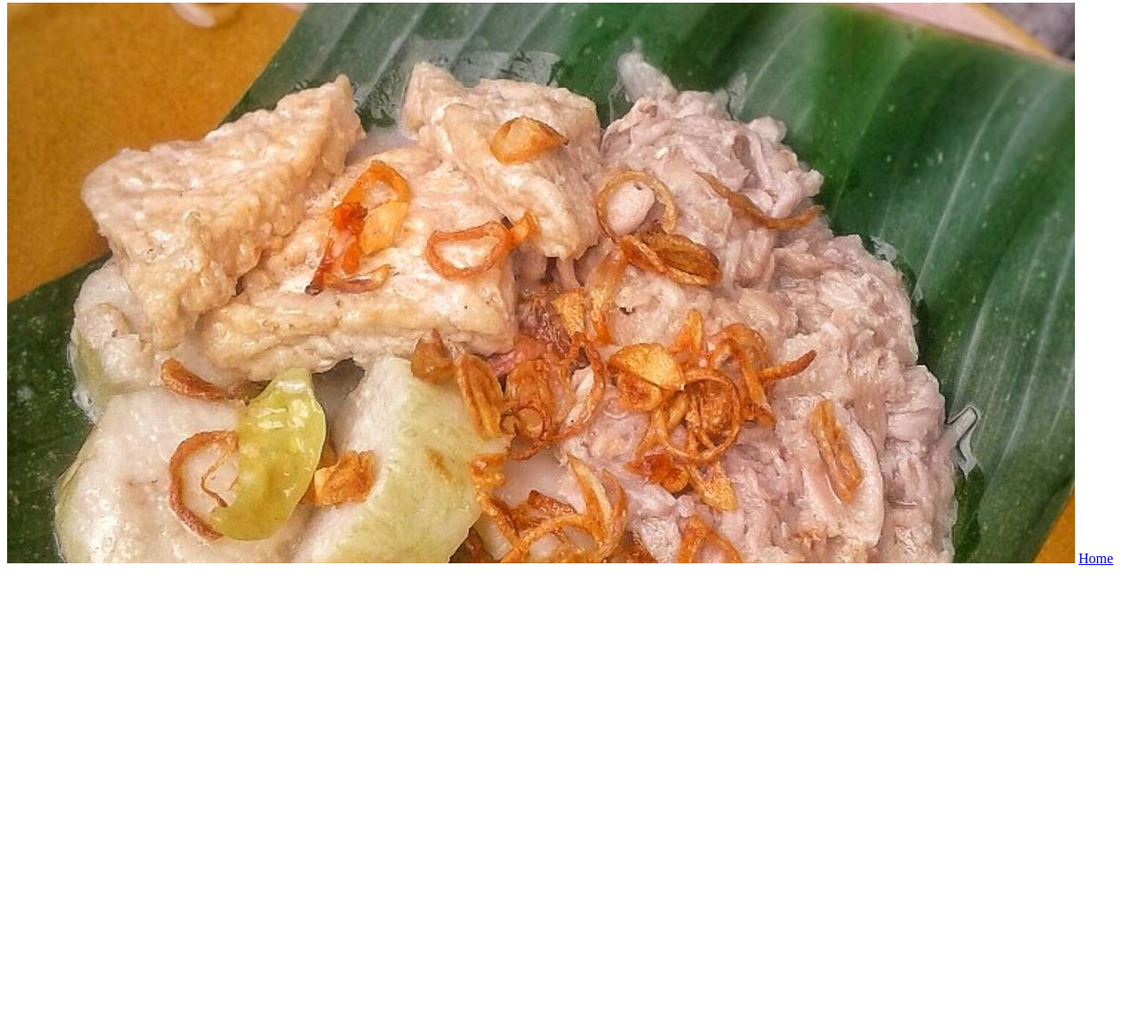
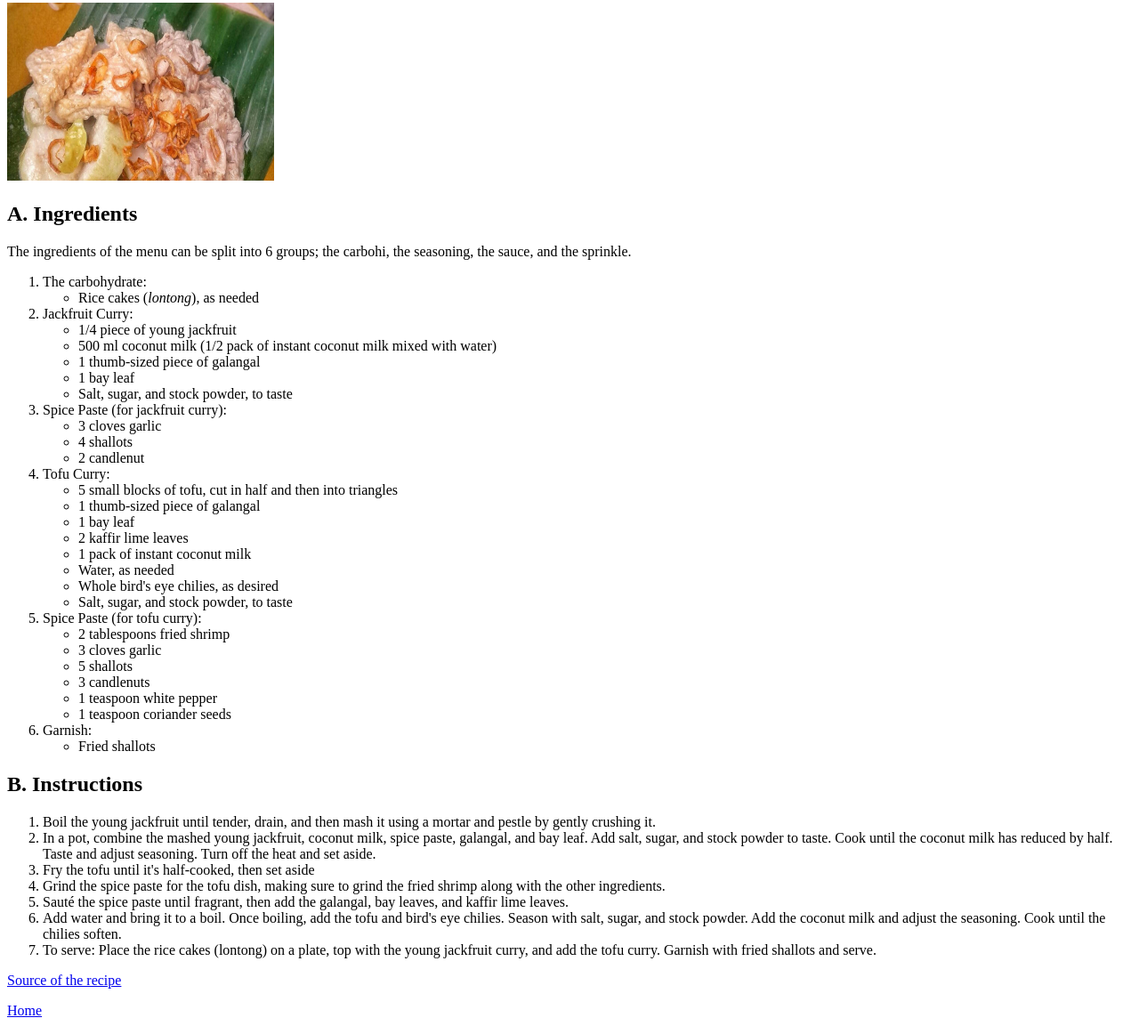
Before and after one commit to khafidhteer/odin-recipes, a plain HTML site: page recipes/lentog-tanjung.html in a window 1280 px wide. Shown: the part 77-1230 px from the top of the page at 89% size. Before the commit the page ends 800 px from the top, so only its background shows below. Drawn offline with Linux system fonts and the light colour scheme.

Commit message:
Adding more details on the recipe pages
Add ingredients and instructions details on the page of Nasi Pager
and Lentog Tanjung

```diff
--- a/recipes/lentog-tanjung.html
+++ b/recipes/lentog-tanjung.html
@@ -7,7 +7,64 @@
 </head>
 <body>
   <h1>Lentog Tanjung</h1>
-  <img src="../images/lentog-tanjung.jpg" alt="Lentog Tanjung">
+  <img src="../images/lentog-tanjung.jpg" alt="Lentog Tanjung" width="300" height="200">
+  <h2>A. Ingredients</h2>
+  <p>The ingredients of the menu can be split into 6 groups; the carbohi, the seasoning, the sauce, and the sprinkle.</p>
+  <ol>
+    <li>The carbohydrate:</li>
+      <ul>
+        <li>Rice cakes (<em>lontong</em>), as needed</li>
+      </ul>
+    <li>Jackfruit Curry:</li>
+      <ul>
+        <li>1/4 piece of young jackfruit</li>
+        <li>500 ml coconut milk (1/2 pack of instant coconut milk mixed with water)</li>
+        <li>1 thumb-sized piece of galangal</li>
+        <li>1 bay leaf</li>
+        <li>Salt, sugar, and stock powder, to taste</li>
+      </ul>
+    <li>Spice Paste (for jackfruit curry):</li>
+      <ul>
+        <li>3 cloves garlic</li>
+        <li>4 shallots</li>
+        <li>2 candlenut</li>
+      </ul>
+    <li>Tofu Curry:</li>
+      <ul>
+        <li>5 small blocks of tofu, cut in half and then into triangles</li>
+        <li>1 thumb-sized piece of galangal</li>
+        <li>1 bay leaf</li>
+        <li>2 kaffir lime leaves</li>
+        <li>1 pack of instant coconut milk</li>
+        <li>Water, as needed</li>
+        <li>Whole bird's eye chilies, as desired</li>
+        <li>Salt, sugar, and stock powder, to taste</li>
+      </ul>
+    <li>Spice Paste (for tofu curry):</li>
+      <ul>
+        <li>2 tablespoons fried shrimp</li>
+        <li>3 cloves garlic</li>
+        <li>5 shallots</li>
+        <li>3 candlenuts</li>
+        <li>1 teaspoon white pepper</li>
+        <li>1 teaspoon coriander seeds</li>
+      </ul>
+    <li>Garnish:</li>
+      <ul>
+        <li>Fried shallots</li>
+      </ul>
+	</ol>
+	<h2>B. Instructions</h2>
+	<ol>
+		<li>Boil the young jackfruit until tender, drain, and then mash it using a mortar and pestle by gently crushing it.</li>
+		<li>In a pot, combine the mashed young jackfruit, coconut milk, spice paste, galangal, and bay leaf. Add salt, sugar, and stock powder to taste. Cook until the coconut milk has reduced by half. Taste and adjust seasoning. Turn off the heat and set aside.</li>
+		<li>Fry the tofu until it's half-cooked, then set aside</li>
+		<li>Grind the spice paste for the tofu dish, making sure to grind the fried shrimp along with the other ingredients.</li>
+		<li>Sauté the spice paste until fragrant, then add the galangal, bay leaves, and kaffir lime leaves.</li>
+		<li>Add water and bring it to a boil. Once boiling, add the tofu and bird's eye chilies. Season with salt, sugar, and stock powder. Add the coconut milk and adjust the seasoning. Cook until the chilies soften.</li>
+		<li>To serve: Place the rice cakes (lontong) on a plate, top with the young jackfruit curry, and add the tofu curry. Garnish with fried shallots and serve.</li>
+	</ol>
+	<p><a href="https://cookpad.com/id/resep/9238698-lentog-tanjung-kudus?utm_source=GitHub&utm_medium=khafidhteer_blog">Source of the recipe</a></p>
   <a href="../index.html">Home</a>
 </body>
 </html>
```
Also changed, not shown: recipes/nasi-pager.html (+47 -1 lines).
